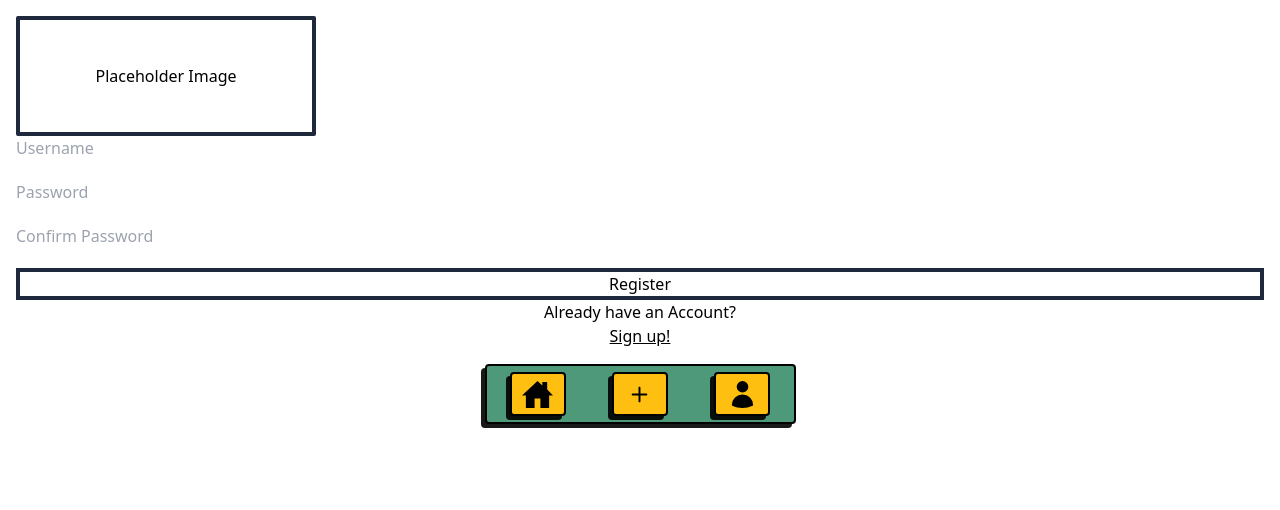
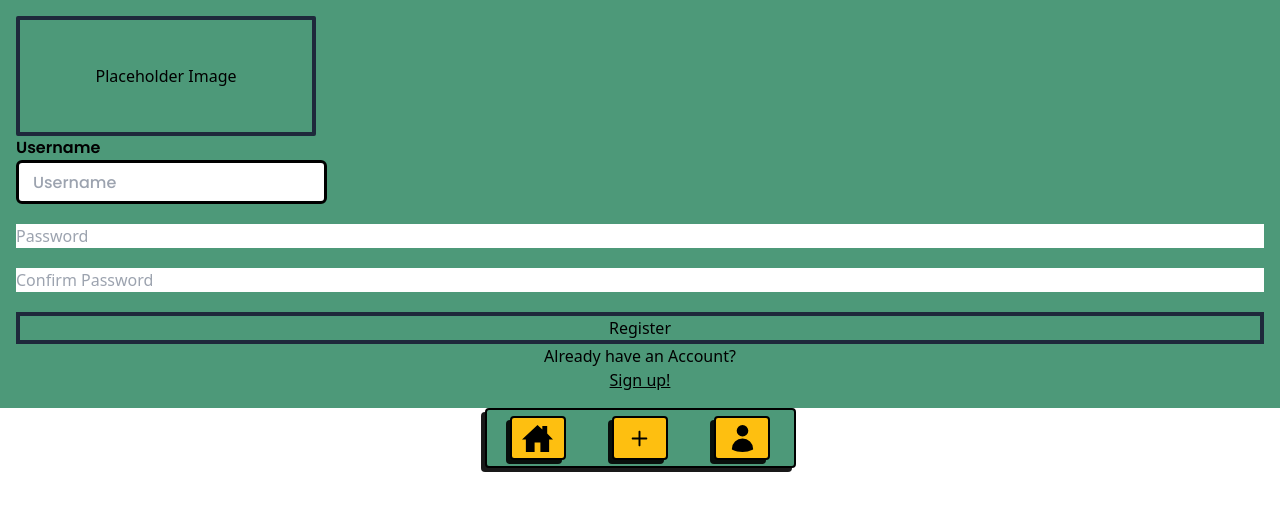
Before and after one commit to devhausleipzigacademy/camp9-final-project, a Next.js app: page /signup in a window 1280 px wide. Shown: the top 510 px of the page. Built offline with nearby package versions, Linux system fonts and the light colour scheme.

Commit message:
started to implement InputFields

```diff
--- a/app/(auth)/[...nextauth]/route.ts
+++ /dev/null
@@ -1,6 +0,0 @@
-import { authOptions } from '@/libs/auth';
-import NextAuth from 'next-auth/next';
-
-const handler = NextAuth(authOptions);
-
-export { handler as GET, handler as POST };
--- a/app/(auth)/signup/page.tsx
+++ b/app/(auth)/signup/page.tsx
@@ -1,10 +1,10 @@
-import SignUpForm from '@/components/shared/forms/SignUpForm';
+import SignUpForm from 'components/shared/forms/SignUpForm';
 import Link from 'next/link';
 import React from 'react';
 
 function SignUp() {
   return (
-    <div className="w-full h-full flex flex-col p-4 bg-green-600">
+    <div className="w-full h-full flex flex-col p-4 bg-green">
       <div className="w-[300px] h-[120px] bg-green-600 border-4 border-solid rounded-sm border-slate-800 flex justify-center items-center">
         <p>Placeholder Image</p>
       </div>
--- a/app/api/signup/route.ts
+++ b/app/api/signup/route.ts
@@ -1,6 +1,6 @@
-import { SignUpUser, signUpSchema } from '@/types/user/SignUpSchema';
 import { NextRequest, NextResponse } from 'next/server';
 import bcrypt from 'bcrypt';
+import { SignUpUser, signUpSchema } from 'types/user/SignUpSchema';
 
 interface IRequest extends NextRequest {
   json: () => Promise<SignUpUser>;
--- a/components/hooks/useUser.tsx
+++ b/components/hooks/useUser.tsx
@@ -1,6 +1,6 @@
 import axios, { AxiosError } from 'axios';
 
-import { SignUpUser, signUpSchema } from '@/types/user/SignUpSchema';
+import { SignUpUser, signUpSchema } from 'types/user/SignUpSchema';
 import { useMutation } from '@tanstack/react-query';
 import { toast } from 'react-toastify';
 import { useForm } from 'react-hook-form';
--- a/components/shared/forms/SignUpForm.tsx
+++ b/components/shared/forms/SignUpForm.tsx
@@ -1,7 +1,8 @@
 'use client';
 
-import { useSignUpMutation } from '@/components/hooks/useUser';
-import { SignUpUser } from '@/types/user/SignUpSchema';
+import InputField from 'components/InputField';
+import { useSignUpMutation } from 'components/hooks/useUser';
+import { SignUpUser } from 'types/user/SignUpSchema';
 
 function SignUpForm() {
   const { mutate, isLoading, handleSubmit, register, errors } =
@@ -19,12 +20,15 @@ function SignUpForm() {
       noValidate
       className="flex flex-col gap-5"
     >
-      <input
+      <InputField
+        label={'Username'}
+        disabled={isLoading}
+        width="full"
+        key={'userName'}
         placeholder={'Username'}
         type="text"
-        id={'userName'}
-        {...register('userName')}
-      ></input>
+        error={errors.userName}
+      ></InputField>
       {errors.userName && (
         <p className="text-sm text-red-600">{errors.userName.message}</p>
       )}
--- a/libs/auth.ts
+++ /dev/null
@@ -1,87 +0,0 @@
-import { PrismaAdapter } from '@auth/prisma-adapter';
-import { AuthOptions, getServerSession } from 'next-auth';
-import CredentialsProvider from 'next-auth/providers/credentials';
-import bcrypt from 'bcrypt';
-import { Adapter } from 'next-auth/adapters';
-
-import { db } from './db';
-
-export const authOptions: AuthOptions = {
-  adapter: PrismaAdapter(db) as Adapter,
-  //enables the interaction with the database
-
-  providers: [
-    CredentialsProvider({
-      name: 'Credentials',
-      credentials: {
-        username: { label: 'username', type: 'text' },
-        password: { label: 'password', type: 'password' },
-      },
-      //allows user to authenticate with username and password
-
-      async authorize(credentials) {
-        if (!credentials?.username || !credentials?.password) {
-          throw new Error('Please enter username and password');
-        }
-        //this function is called when a user attempts to authenticate
-        // it receives an object containing the username and password
-        //the if statement makes sure that both username and password are filled out
-
-
-        const user = await db.user.findUnique({
-          where: {
-            userName: credentials.username,
-          },
-        });
-        //this function finds the user in the database that matches the username
-        if (!user || !user.password) {
-          throw new Error('No user found');
-        }
-        //if no user is found, an error is thrown
-
-        const isValid = await bcrypt.compare(
-          credentials.password,
-          user.password
-        );
-        //this compares the provided password with the hashed password stored in the database
-
-        if (!isValid) {
-          throw new Error('Invalid password');
-        }
-        //if the passwords don't match, an error is thrown
-
-        return user;
-        //If the username and password are valid, the function returns the user object.
-      },
-    }),
-  ],
-  pages: {
-    signIn: '/login',
-    //defines the authentication-related pages for the application
-    //the signIn property is set to '/login' which means the sign-in page will be located at /login of the application.
-
-  },
-  session: {
-    strategy: 'jwt',
-  },
-  // indicating that JSON Web Tokens (JWT) will be used for session management.
-
-  secret: process.env.NEXTAUTH_SECRET!,
-  //secret key for signing and verifying JWTs.
-};
-
-
-
-export const getUserData = async () => {
-  const session = await getServerSession(authOptions);
-  if (!session || !session.user) return null;
-  const user = await db.user.findUnique({
-    where: {
-      name: session.user.name as string,
-    },
-  });
-  return user;
-};
-// function can be useful when you need to retrieve the user data associated with the current session.
-//It allows you to fetch additional information about the authenticated user, such as their profile details
-    // or any other related data stored in the user table of the database
```
Also changed, not shown: package.json (+6 -6 lines), 2 other files (tests, documents, lock files or other folders).
